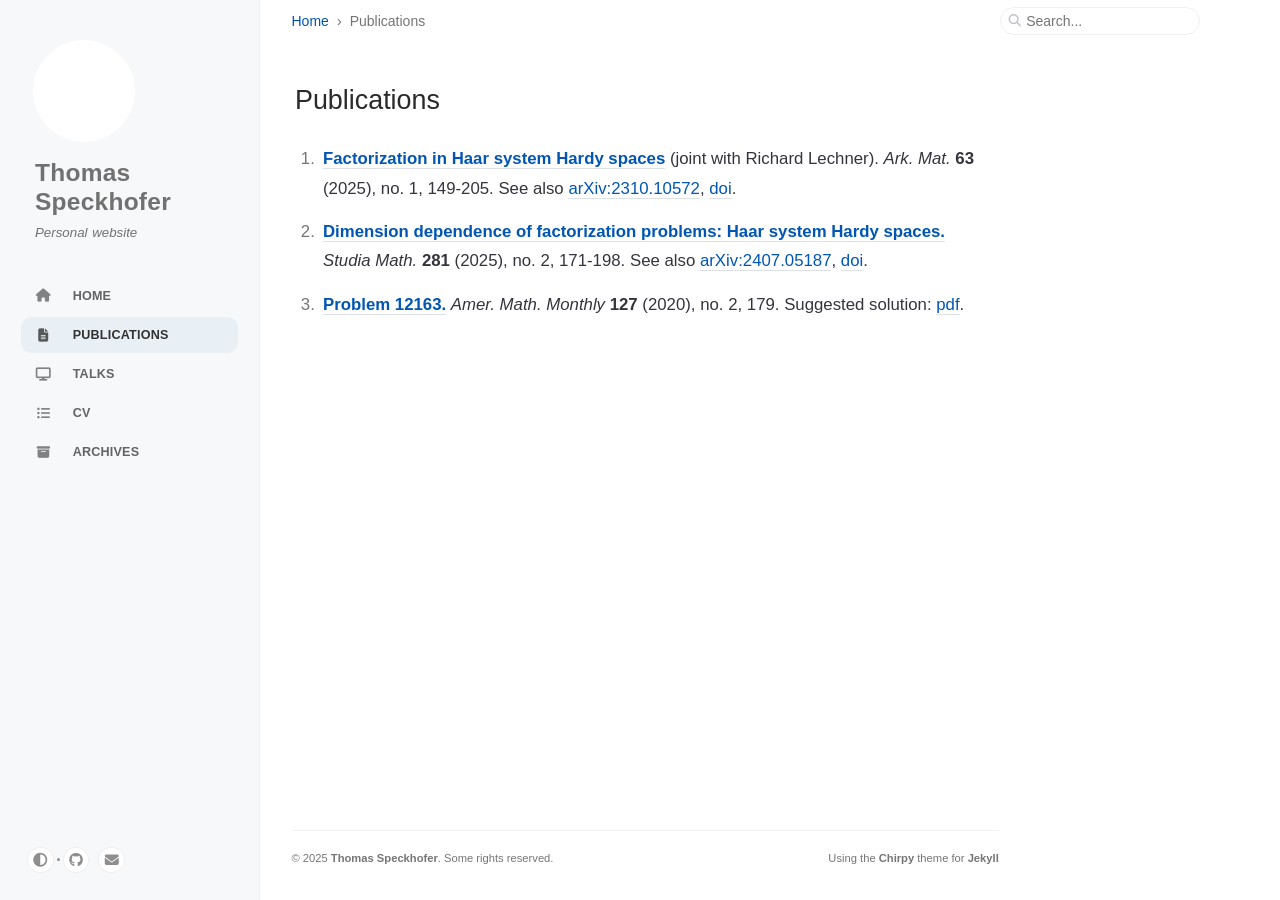
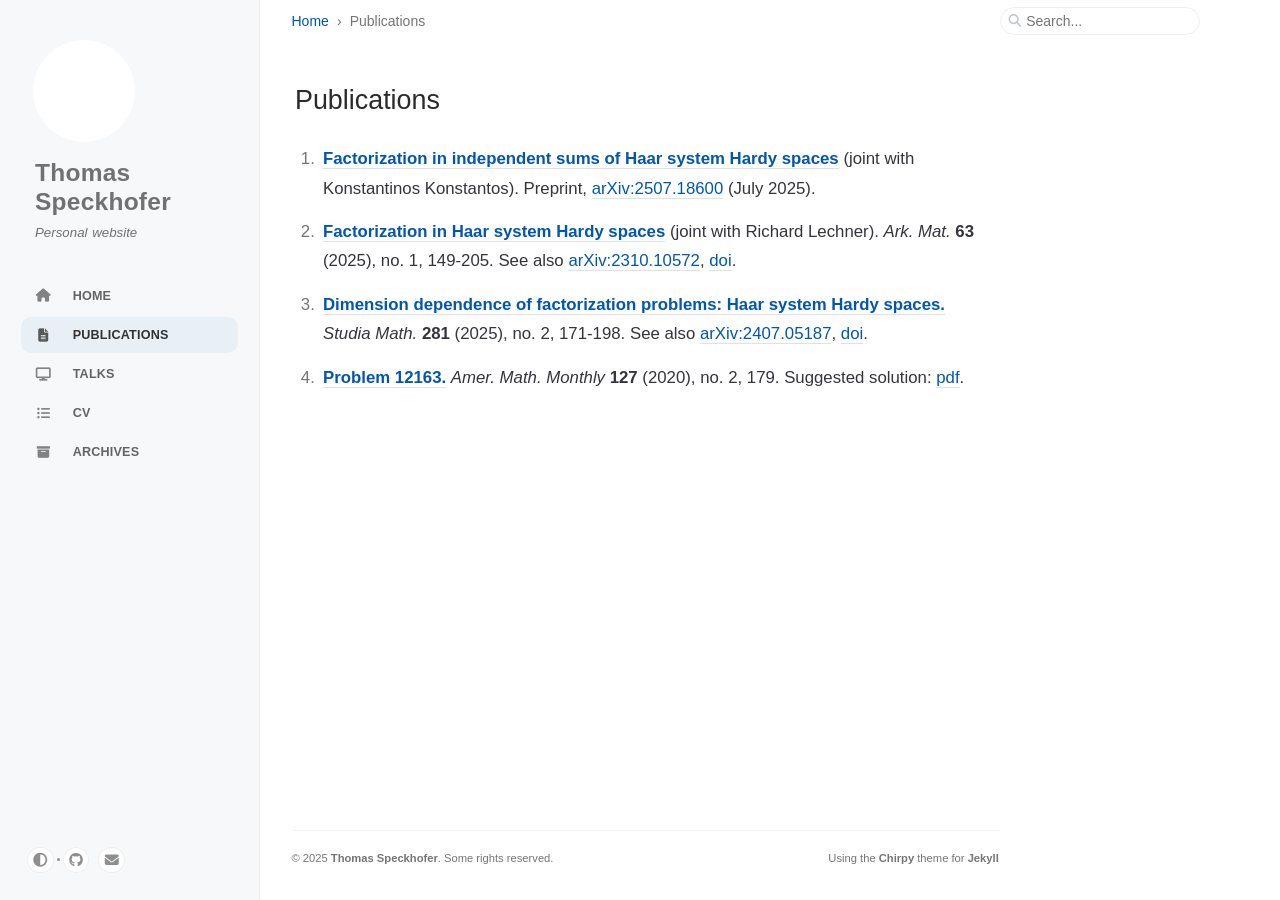
Before and after one commit to speckhofer/speckhofer.github.io, a Jekyll site: the page built from _tabs/publications.md, in a window 1280 px wide. Built offline with Jekyll 4.4.1, drawn with Linux system fonts in a browser that asks for light colours; cached includes are drawn as plain includes.

Commit message:
Update publications.md

```diff
--- a/_tabs/publications.md
+++ b/_tabs/publications.md
@@ -2,6 +2,8 @@
 icon: fas fa-file-lines
 order: 1
 ---
+
+1. [**Factorization in independent sums of Haar system Hardy spaces**](https://arxiv.org/pdf/2507.18600) (joint with Konstantinos Konstantos). Preprint, [arXiv:2507.18600](https://arxiv.org/abs/2507.18600) (July 2025).
 
 1. [**Factorization in Haar system Hardy spaces**](/assets/pdf/publications/2025_Lechner-Speckhofer_Factorization-in-Haar-system-Hardy-spaces.pdf) (joint with Richard Lechner). _Ark. Mat._ **63** (2025), no. 1, 149-205. See also [arXiv:2310.10572](https://arxiv.org/abs/2310.10572), [doi](https://doi.org/10.4310/arkiv.2025.v63.n1.a6).
 
```
